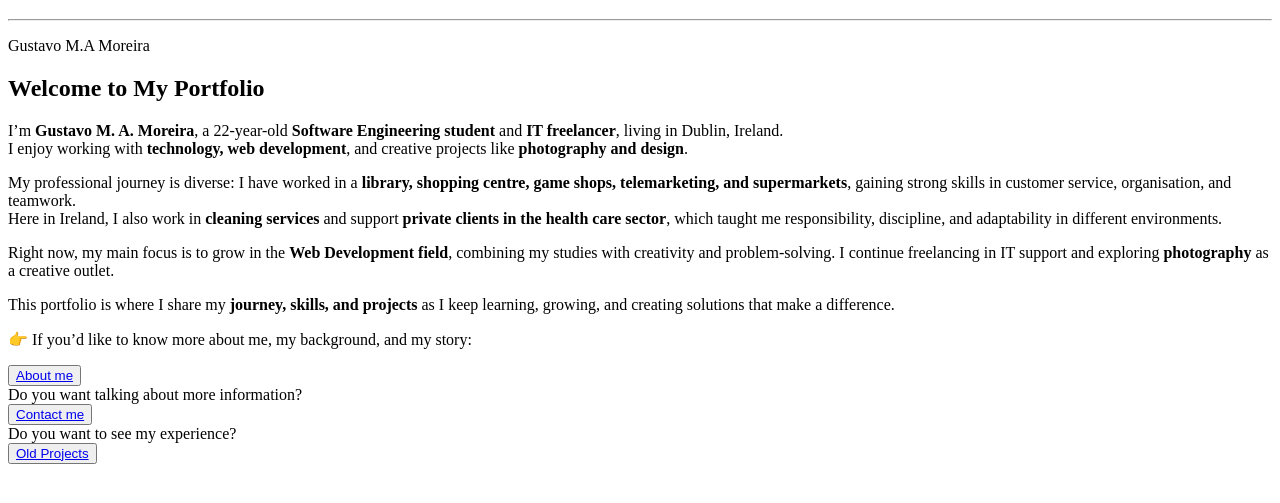
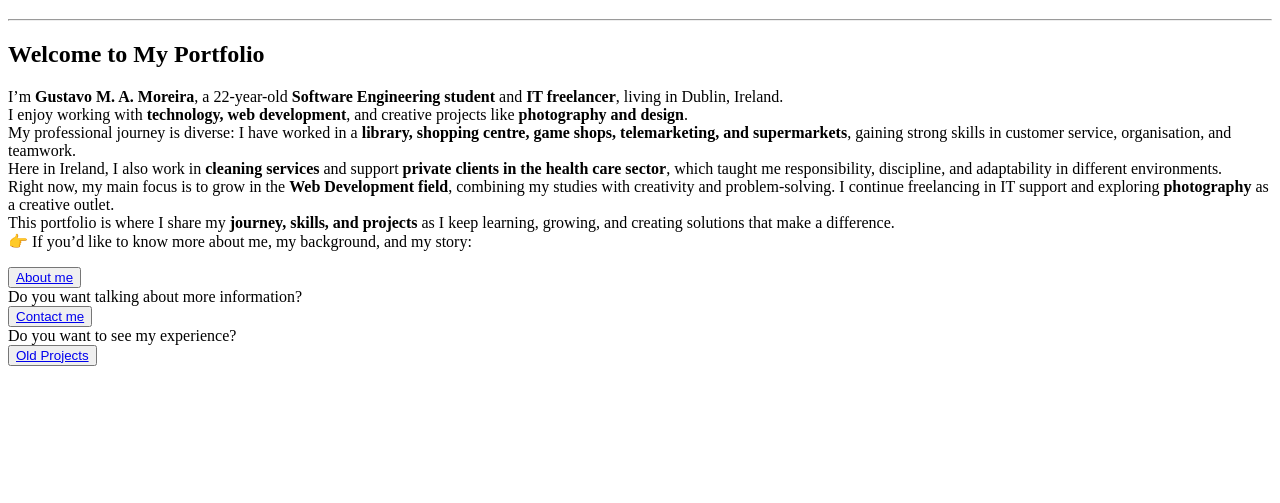
Before and after one commit to GustavoMa1/Gustavo-s-Portfolio, a plain HTML site: page index.html in a window 1280 px wide. Shown: the part 61-564 px from the top of the page. Drawn offline with Linux system fonts and the light colour scheme.

Commit message:
Update index.html

```diff
--- a/index.html
+++ b/index.html
@@ -9,39 +9,26 @@
 <body> <!--Strutucture Website-->
   <h1>My Portfolio</h1>
 <hr />
- <p>Gustavo M.A Moreira <br /> <!--Summary for my Portfolio-->
+ <!--Summary for my Portfolio-->
 <h2>Welcome to My Portfolio</h2>
 <p>
   I’m <strong>Gustavo M. A. Moreira</strong>, a 22-year-old <strong>Software Engineering student</strong> and
   <strong>IT freelancer</strong>, living in Dublin, Ireland.<br>
   I enjoy working with <strong>technology, web development</strong>, and creative projects like
   <strong>photography and design</strong>.<br>
-</p>
-
-<p>
   My professional journey is diverse: I have worked in a <strong>library, shopping centre, game shops,
   telemarketing, and supermarkets</strong>, gaining strong skills in customer service, organisation,
   and teamwork.<br>
   Here in Ireland, I also work in <strong>cleaning services</strong> and support <strong>private clients in
   the health care sector</strong>, which taught me responsibility, discipline, and adaptability in
   different environments.<br>
-</p>
-
-<p>
   Right now, my main focus is to grow in the <strong>Web Development field</strong>, combining my studies
   with creativity and problem-solving. I continue freelancing in IT support and exploring
   <strong>photography</strong> as a creative outlet.<br>
-</p>
-
-<p>
   This portfolio is where I share my <strong>journey, skills, and projects</strong> as I keep learning,
   growing, and creating solutions that make a difference.<br>
-</p>
-
-<p>
   👉 If you’d like to know more about me, my background, and my story:
   </p>
-
 
   <!--Button from acess another pages-->
   <Button>
```
